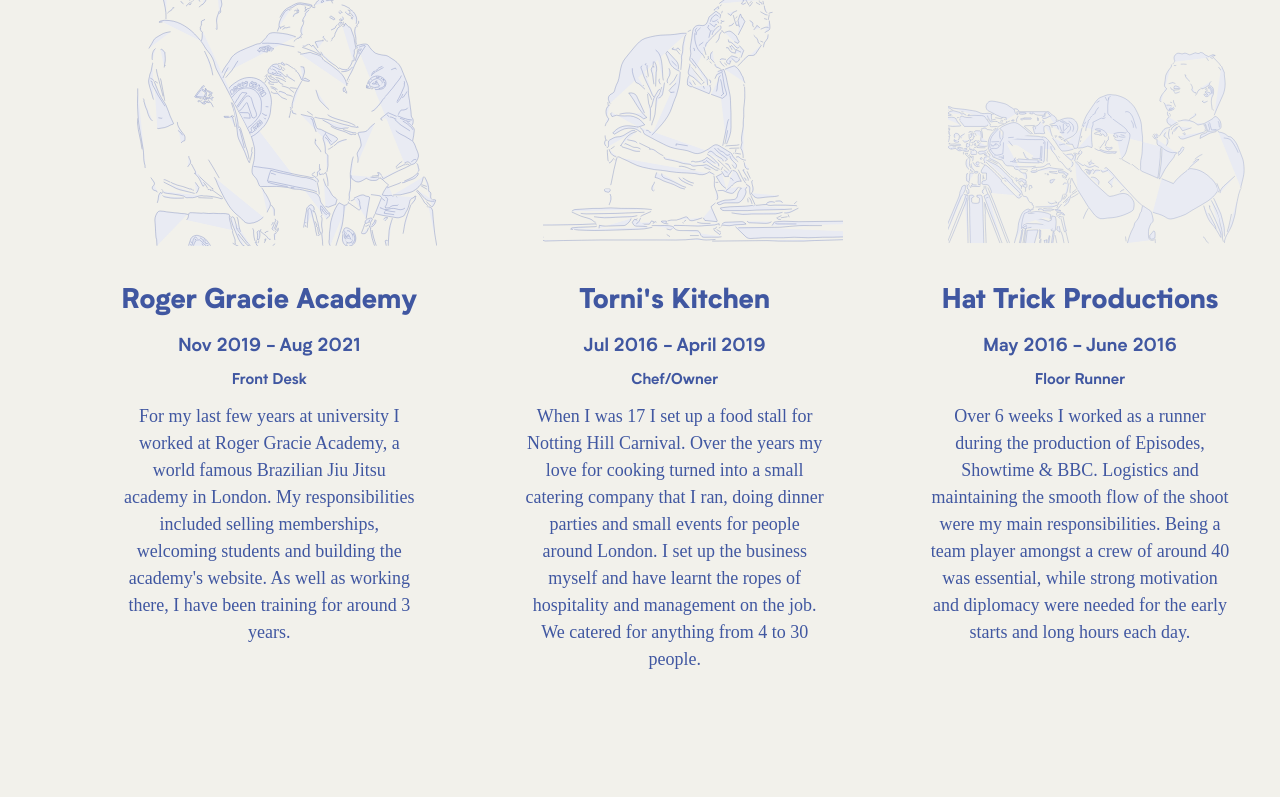
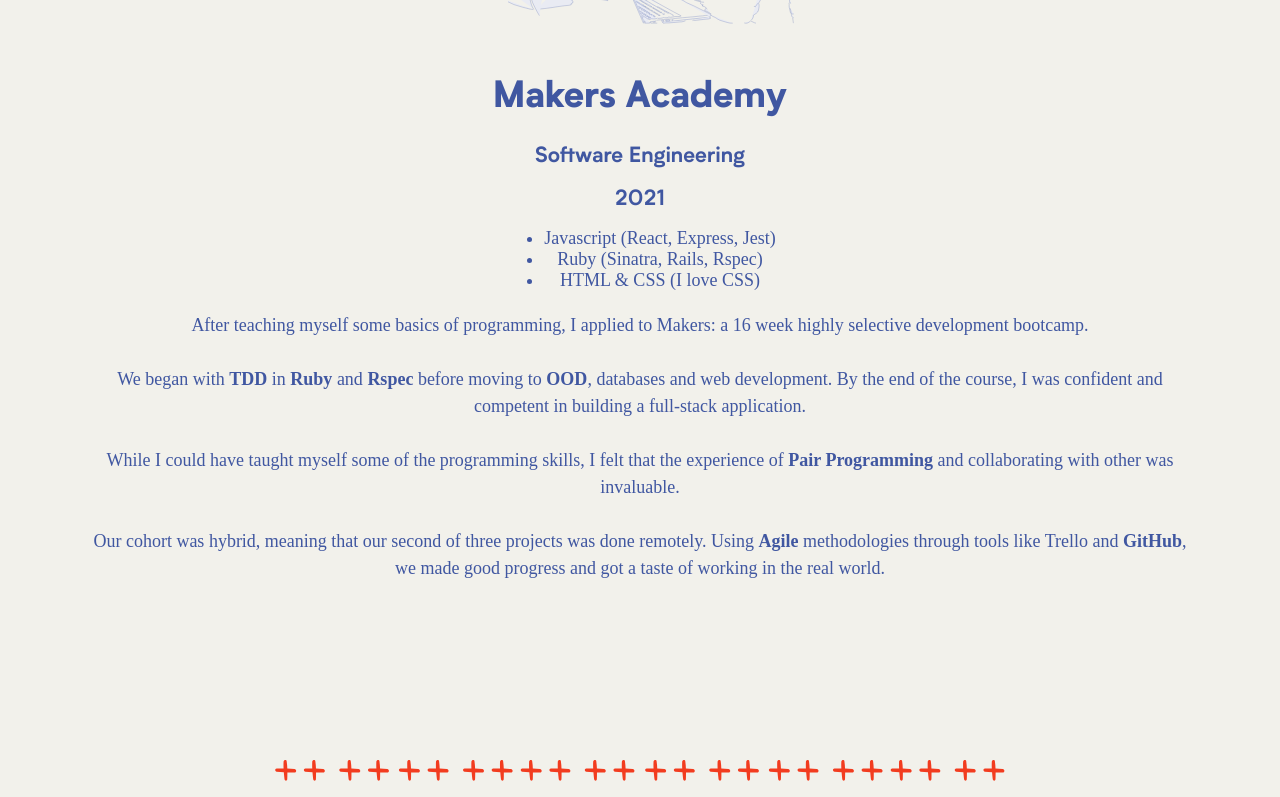
Before and after one commit to arthurfincham/react-portfolio, a React (Create React App) app: page / in a window 1280 px wide. Shown: the part 1983-2780 px from the top of the page. Built offline with nearby package versions, Linux system fonts and the light colour scheme; a web font is replaced by a local one.

Commit message:
update templates

```diff
--- a/src/App.css
+++ b/src/App.css
@@ -1,6 +1,7 @@
 @import './css/Typography.css';
 @import './css/layouts/Third.css';
 @import './css/layouts/Half.css';
+@import './css/layouts/Education.css';
 
 .App {
   text-align: center;
--- a/src/components/Education.js
+++ b/src/components/Education.js
@@ -5,7 +5,7 @@
 export default function Education({ section2Ref }) {
   const svgClass = 'svg-stroke svg';
   return (
-    <div className="section-box third-wrapper" id="Education" ref={section2Ref}>
+    <div className="section-box edu-wrapper" id="Education" ref={section2Ref}>
       <Divider />
       <div className="third-item">
         <div className="third-text">
@@ -22,6 +22,25 @@
       </div>
       <Divider />
       <div className="third-item">
+        <div className="third-description">
+          <p>
+            After teaching myself some basics of programming, I applied to Makers: a 16 week highly selective development bootcamp.
+            <br />
+            <br />
+            We began with <span className="text-darker">TDD</span> in <span className="text-darker">Ruby</span> and{' '}
+            <span className="text-darker">Rspec</span> before moving to <span className="text-darker">OOD</span>, databases and web development. By
+            the end of the course, I was confident and competent in building a full-stack application.
+            <br />
+            <br />
+            While I could have taught myself some of the programming skills, I felt that the experience of{' '}
+            <span className="text-darker">Pair Programming</span> and collaborating with other was invaluable.
+            <br />
+            <br />
+            Our cohort was hybrid, meaning that our second of three projects was done remotely. Using <span className="text-darker">Agile</span>{' '}
+            methodologies through tools like Trello and <span className="text-darker">GitHub</span>, we made good progress and got a taste of working
+            in the real world.
+          </p>
+        </div>
         <div className="third-text">
           <h1>Makers Academy</h1>
           <h3>Software Engineering</h3>
@@ -35,7 +54,6 @@
         <div className="third-svg">
           <TechHead svgClass={svgClass} />
         </div>
-
       </div>
     </div>
   );
--- /dev/null
+++ b/src/css/layouts/Education.css
@@ -0,0 +1,12 @@
+@media screen and (min-width: 1100px) {
+  /* FULL SCREEN LAPTOP */
+  /* NEEDS MAX WIDTH OF 1300ish for bigger monitors */
+}
+
+@media screen and (min-width: 800px) {
+  /* MEDIUM, HALF LAPTOP*/
+}
+
+@media screen and (min-width: 500px) {
+  /* SMALL, SMART PHONE */
+}
```
